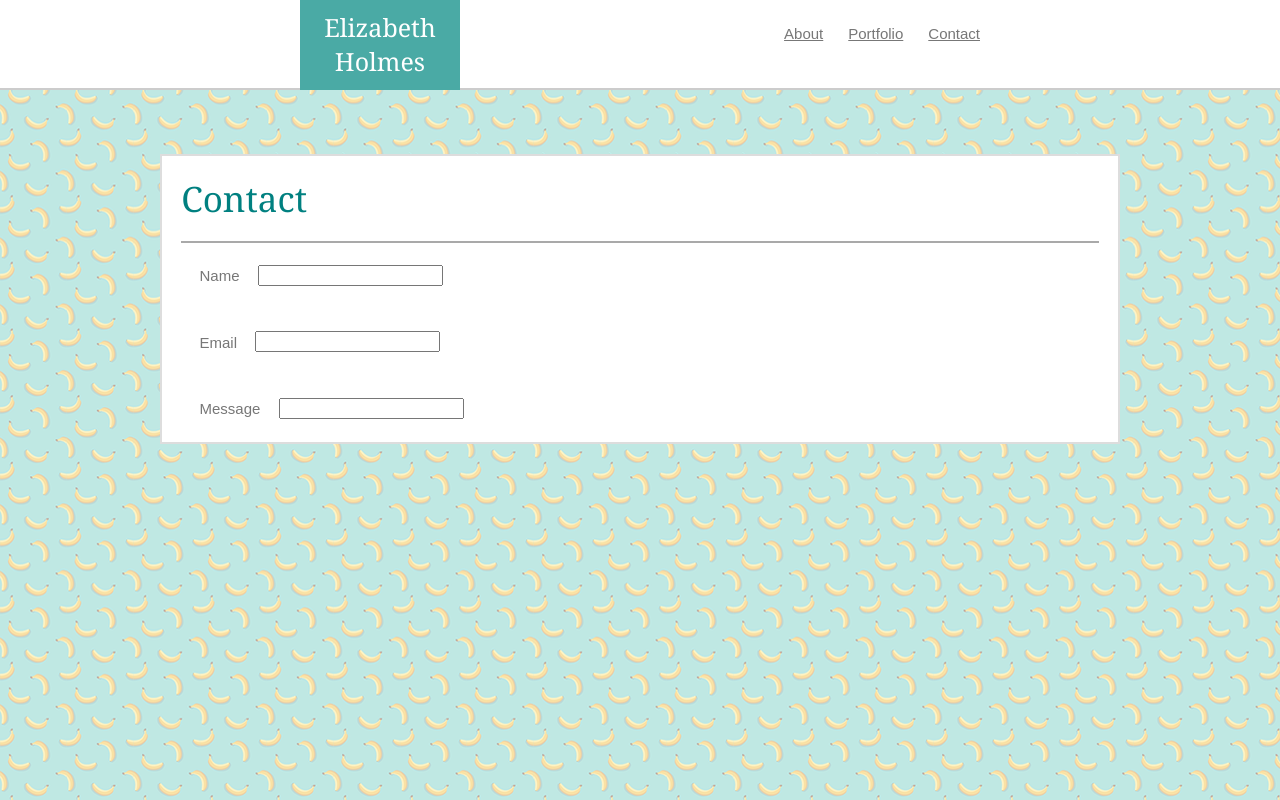
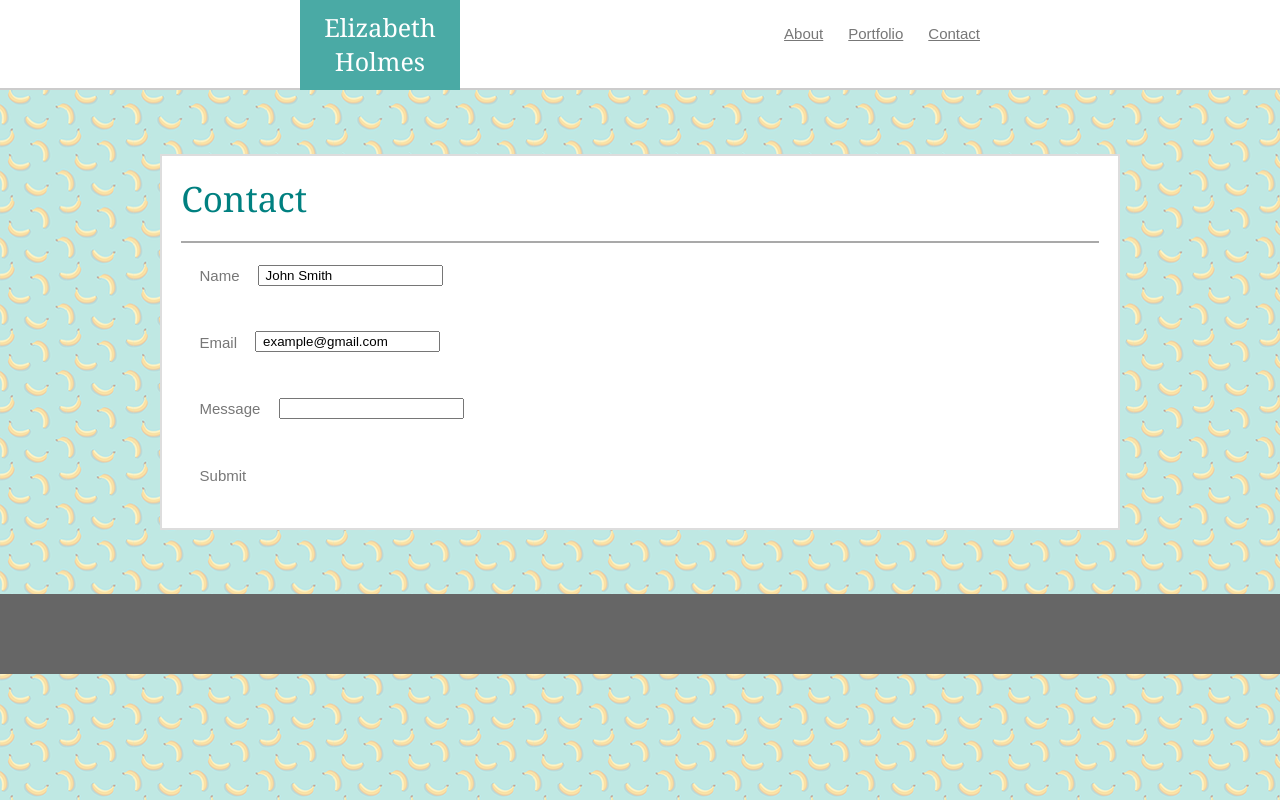
Before and after one commit to e-holmes/Basic-Portfolio, a plain HTML site: page contact.html in a window 1280 px wide. Drawn offline with Linux system fonts and the light colour scheme.

Commit message:
finished contact coding

```diff
--- a/contact.html
+++ b/contact.html
@@ -22,15 +22,27 @@
                          <section class="section"> Contact
                              <article>
                                 <section class="undo">
-                                    <P class="cp1">Name</P><input type="text" name="NameBox"><br>
+                                    <P class="cp1">Name</P>
+                                    <input type="text" name="NameBox" value=" John Smith">
                                 </section>
-                                    <section class="undo">
-                                    <p class="cp1">Email</p><input type="text" name="Email"><br>
+
+                                <section class="undo">
+                                    <p class="cp1">Email</p>
+                                    <input type="text" name="Email" value=" example@gmail.com">
                                 </section>
-                                    <p class="cp1">Message</p><input type="text" name="Message">
-                             </article>
+
+                                <section class=undo>
+                                    <p class="cp1">Message</p>
+                                    <input class="Minput" type="text" name="Message" value="">
+                                </section>
+                                <p class="button">Submit</p>
+
+                            </article>
                          </section>
                      </section>
-                 </div>
+            </div>
+                    <!--footer center-->
+                   <footer></footer>
+
     </body>
 </html>
```
